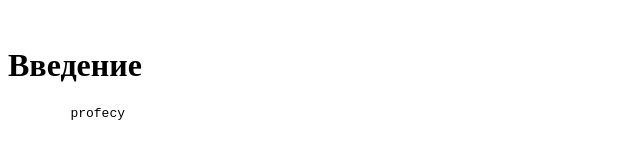
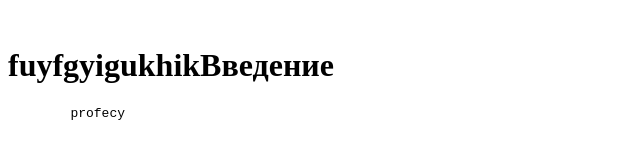
Before and after one commit to KelUorden/KelUorden.github.io, a plain HTML site: page index.html in a window 1280 px wide. Shown: the whole page, without its empty margins (0-640 px from the left). Drawn offline with Linux system fonts and the light colour scheme.

Commit message:
Update index.html

```diff
--- a/index.html
+++ b/index.html
@@ -10,7 +10,7 @@
     <backround-image>
         <img scr="C:\Users\Vlad\Pictures\Saved Pictures">
     </backround-image>
-    <h1>                         Введение</h1>
+    <h1>fuyfgyigukhikВведение</h1>
     <pre>
         profecy
     </pre>
```
